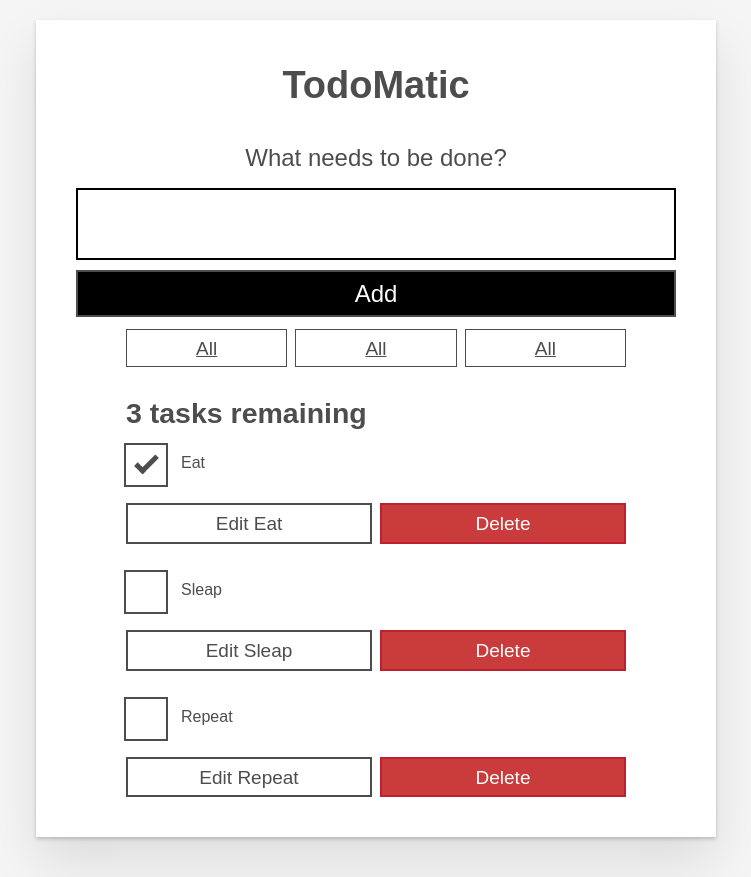
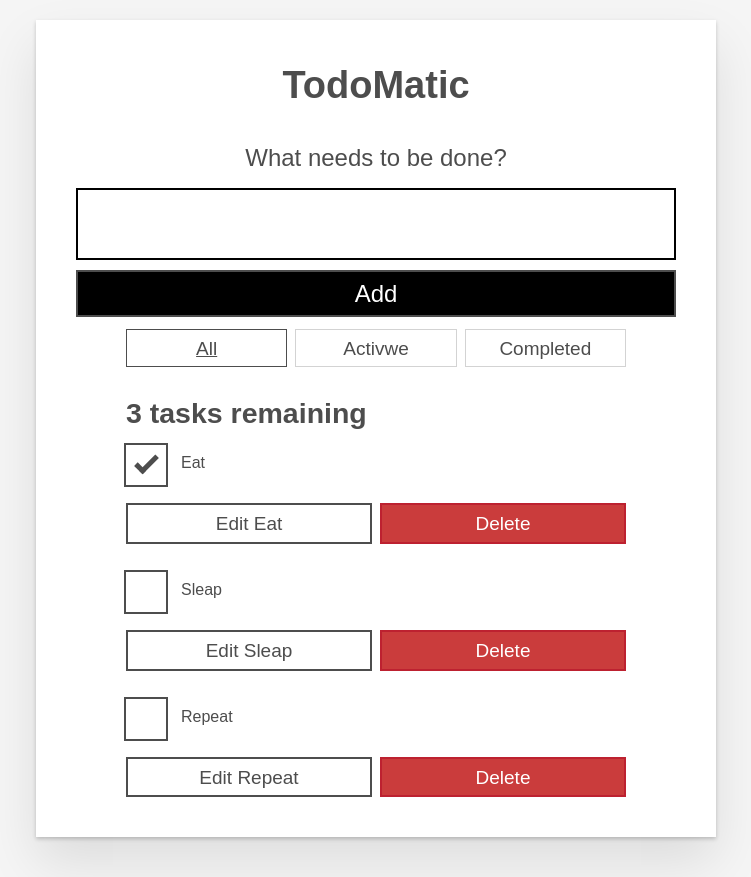
Before and after one commit to suzukitakafumifcc/moz-todo-react, a React (Vite) app: page / in a window 1280 px wide. Shown: the whole page, without its empty margins (264-1015 px from the left). Built offline with nearby package versions, Linux system fonts and the light colour scheme.

Commit message:
feat: タスク絞り込み機能

```diff
--- a/src/App.jsx
+++ b/src/App.jsx
@@ -3,6 +3,14 @@
 import FilterButton from "./components/FilterButton";
 import { useState } from "react";
 import { nanoid } from "nanoid";
+
+const FILTER_MAP = {
+  All: () => true,
+  Activwe: (task) => !task.completed,
+  Completed: (task) => task.completed,
+};
+
+const FILTER_NAMES = Object.keys(FILTER_MAP);
 
 function App(props) {
   const [tasks, setTasks] = useState(props.tasks);
@@ -38,7 +46,11 @@
     setTasks(remainingTasks);
   }
 
-  const taskList = tasks?.map((task) => (
+  const [filter, setFilter] = useState("All");
+
+  const taskList = tasks
+    .filter(FILTER_MAP[filter])
+    .map((task) => (
       <Todo
         id={task.id}
         name={task.name}
@@ -47,6 +59,15 @@
         toggleTaskCompleted={toggleTaskCompleted}
         deleteTask={deleteTask}
         editTask={editTask}
+      />
+    ));
+
+  const filterList = FILTER_NAMES.map((name) => (
+    <FilterButton
+      key={name}
+      name={name}
+      isPressed={name === filter}
+      setFilter={setFilter}
     />
   ));
 
@@ -62,11 +83,7 @@
     <div className="todoapp stack-large">
       <h1>TodoMatic</h1>
       <Form addTask={addTask} />
-      <div className="filters btn-group stack-exception">
-        <FilterButton />
-        <FilterButton />
-        <FilterButton />
-      </div>
+      <div className="filters btn-group stack-exception">{filterList}</div>
       <h2 id="list-heading">{headingText}</h2>
       <ul
         role="list"
--- a/src/components/FilterButton.jsx
+++ b/src/components/FilterButton.jsx
@@ -1,8 +1,13 @@
-function FilterButton() {
+function FilterButton(props) {
   return (
-    <button type="button" className="btn toggle-btn" aria-pressed="true">
+    <button
+      type="button"
+      className="btn toggle-btn"
+      aria-pressed={props.isPressed}
+      onClick={() => props.setFilter(props.name)}
+    >
       <span className="visually-hidden">Show </span>
-      <span>all</span>
+      <span>{props.name}</span>
       <span className="visually-hidden"> tasks</span>
     </button>
   );
```
Lines whose indentation alone changed are shown as unchanged.
